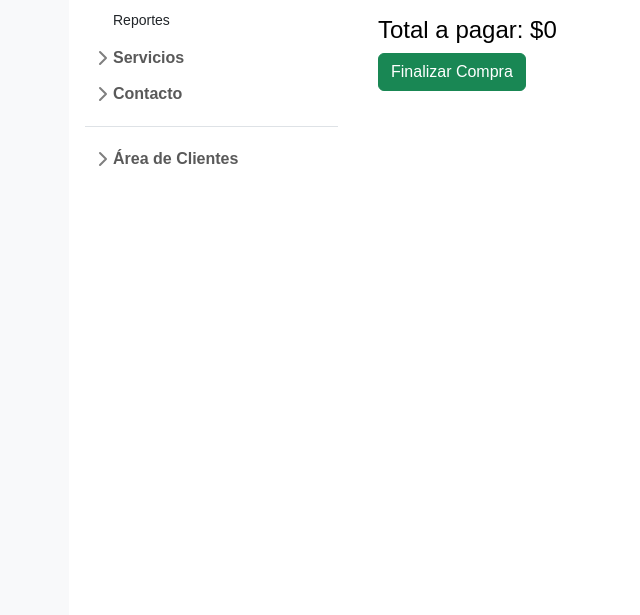
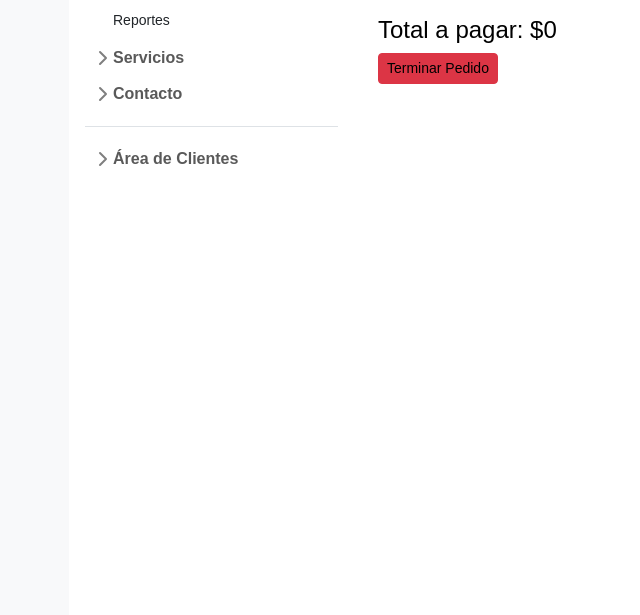
Before and after one commit to antsuagar/ETSIIMarkt, a Django app: page /productos/carrito/ in a window 1280 px wide. Shown: the part 384-999 px from the top of the page, without its empty margins (1-641 px from the left). Run offline with Django 4.2, Linux system fonts and the light colour scheme; data comes from the database, SQL or seed files in the repository; both versions use the stored data as it was after the commit.

Commit message:
Formulario de terminar pedido implementado

```diff
--- a/EtsiiMarktProject/EtsiiMarkt/urls.py
+++ b/EtsiiMarktProject/EtsiiMarkt/urls.py
@@ -21,7 +21,7 @@ from clientes.views import IniciarSesionView, modificar_datos_usuario, perfil, r
 from django.contrib.auth.views import LogoutView
 from core.views import index
 from productos.views import catalogo, catalogo2
-from pedidos.views import actualizar, eliminar, formulario_envio
+from pedidos.views import actualizar, eliminar, formulario_envio, procesar_pedido
 from django.conf import settings
 from django.conf.urls.static import static
 
@@ -38,7 +38,8 @@ urlpatterns = [
     path('modificar_perfil/', modificar_datos_usuario, name='modificar_perfil'),
     path('actualizar/<int:producto_id>/', actualizar, name='actualizar'),
     path('eliminar/<int:producto_id>/', eliminar, name='eliminar'),
-    path('formulario-envio/', formulario_envio, name='formulario_envio'),
+    path('formulario_envio/', formulario_envio, name='formulario_envio'),
+    path('pedido_realizado/', procesar_pedido, name='procesar_pedido'),
 ]
 
 
--- a/EtsiiMarktProject/pedidos/views.py
+++ b/EtsiiMarktProject/pedidos/views.py
@@ -1,8 +1,9 @@
 import uuid
 from django.shortcuts import get_object_or_404, render, redirect
 
-from .models import Pedido, ProductoPedido
-from productos.models import Fabricante, Producto, Categoria
+from .models import DireccionEnvio, Pedido, ProductoPedido
+from django.contrib import messages
+from productos.models import Producto
 from datetime import datetime
 
 # Create your views here.
@@ -16,7 +17,7 @@ def carrito(request):
         if 'anonimo_id' not in request.session:
             request.session['anonimo_id'] = str(uuid.uuid4())
             anonimo_id = request.session['anonimo_id']
-            nuevo_pedido = Pedido(user=None,id_transaccion=anonimo_id)
+            nuevo_pedido, created = Pedido.objects.get_or_create(user=None,id_transaccion=anonimo_id)
             nuevo_pedido.save()
             items = []
             pedido = {'get_total_carrito':0, 'get_productos_carrito':0}
@@ -73,31 +74,47 @@ def eliminar(request, producto_id):
     return render(request, 'productos/carrito.html', context)
 
 
-def formulario_envio(request, id_transaccion):
-    # Lógica para manejar el formulario de envío
-    return render(request, 'formulario_envio.html', {'id_transaccion': id_transaccion})
+def formulario_envio(request):
+
+    return render(request, 'envios/formulario_envio.html')
 
 def procesar_pedido(request):
-    if request.method == 'POST':
-        nombre = request.POST.get('nombre')
-        email = request.POST.get('email')
-        direccion = request.POST.get('direccion')
-        transaccion_id = request.POST.get('transaccion_id')
-        completado = request.POST.get('completado')
+
+    email = request.POST.get('email')
+    direccion = request.POST.get('direccion')
+    ciudad = request.POST.get('ciudad')
+    codigo_postal = request.POST.get('postal')
+
+
+    transaccion_id = request.POST.get('transaccion_id')
 
         # Obtiene la fecha y hora actuales
-        fecha_pedido = datetime.now()
+    fecha_pedido = datetime.now()
 
-        # Crea un nuevo objeto Pedido con los datos del formulario y la fecha actual
-        pedido = Pedido.objects.create(
+    if request.user.is_authenticated:
+        user=request.user
+        pedido = get_object_or_404(Pedido, user=user)
 
-            fecha_pedido=fecha_pedido,
-            completado=completado,
-            transaccion_id=transaccion_id,
+    else:
+        anonimo_id = request.session['anonimo_id']
+        pedido = get_object_or_404(Pedido, id_transaccion=anonimo_id)
+        user = None
+        del request.session['anonimo_id']
 
-            # Otros campos del pedido
-        )
 
-        # Lógica adicional, como enviar correos electrónicos, actualizar inventarios, etc.
+    direccion_pedido, created = DireccionEnvio.objects.get_or_create(user=user, pedido=pedido, direccion=direccion, ciudad=ciudad, codigo_postal=codigo_postal)
+    pedido.fecha_pedido = fecha_pedido
+    pedido.completado = True
+    pedido.id_transaccion = transaccion_id
 
-        return redirect('home')
+    direccion_pedido.save()
+    pedido.save()
+
+    id_pedido = pedido.id
+
+    print(id_pedido)
+    messages.success(request, 'El pedido se ha completado correctamente, se ha enviado un correo con el seguimiento y puede acceder a el con el siguiente enlace: .../seguimiento/producto_id')
+
+    # Mandar email aqui
+
+    return render(request, 'home.html')
--- a/EtsiiMarktProject/productos/views.py
+++ b/EtsiiMarktProject/productos/views.py
@@ -1,5 +1,4 @@
 import uuid
-from django.http import HttpResponse
 from django.contrib import messages
 from django.shortcuts import render, get_object_or_404
 
@@ -75,7 +74,7 @@ def detalle(request, producto_id):
         if 'anonimo_id' not in request.session:
             request.session['anonimo_id'] = str(uuid.uuid4())
             anonimo_id = request.session['anonimo_id']
-            nuevo_pedido = Pedido(user=None,id_transaccion=anonimo_id)
+            nuevo_pedido, created = Pedido.objects.get_or_create(user=None,id_transaccion=anonimo_id)
             nuevo_pedido.save()
             incluir_producto= ProductoPedido(pedido=nuevo_pedido, producto=producto, cantidad=int(cantidadPedida))
             incluir_producto.save()
--- a/EtsiiMarktProject/templates/productos/carrito.html
+++ b/EtsiiMarktProject/templates/productos/carrito.html
@@ -36,11 +36,13 @@
     </table>
 
     <div class="mt-3">
-        <h4>Total a pagar: ${{ pedido.get_total_carrito }}</h4>
-        <form method="post" action="{% url 'formulario_envio' %}">
+        <!-- <form method="post" action="{% url 'formulario_envio' %}">
             {% csrf_token %}
             <button class="btn btn-success" type="submit">Finalizar Compra</button>
-        </form>
+        </form>-->
+        <h4>Total a pagar: ${{ pedido.get_total_carrito }}</h4>
+
+        <a href="{% url 'formulario_envio' %}" class="btn btn-sm btn-danger">Terminar Pedido</a>
     </div>
 </div>
 {% endblock %}
--- a/EtsiiMarktProject/templates/productos/catalogo.html
+++ b/EtsiiMarktProject/templates/productos/catalogo.html
@@ -22,7 +22,6 @@
       <br>
       <button class="btn btn-primary" type="submit">Buscar</button>
     </form>
-
 </div>
 
 <div class="row">
```
Also changed, not shown: EtsiiMarktProject/templates/envios/formulario_envio.html (+19 -29 lines), EtsiiMarktProject/templates/home.html (+8 -0 lines), EtsiiMarktProject/db.sqlite3.
